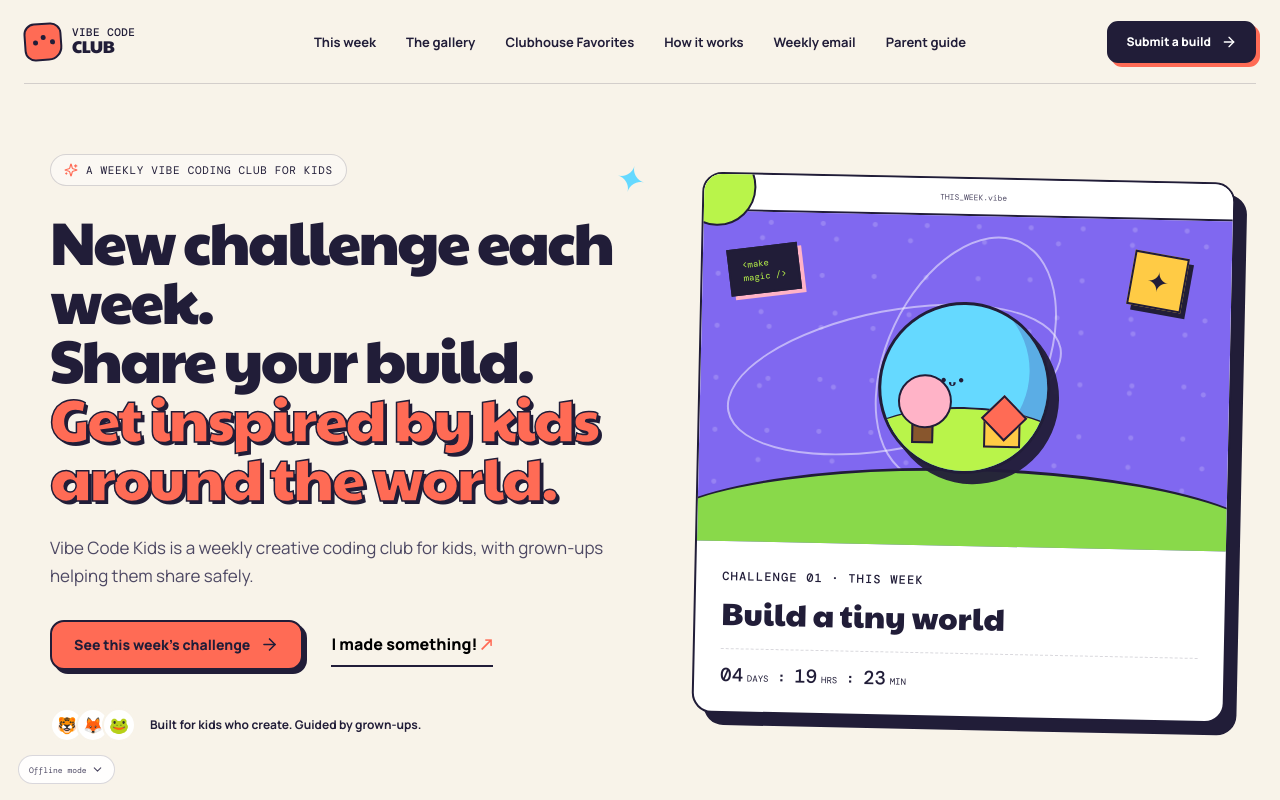
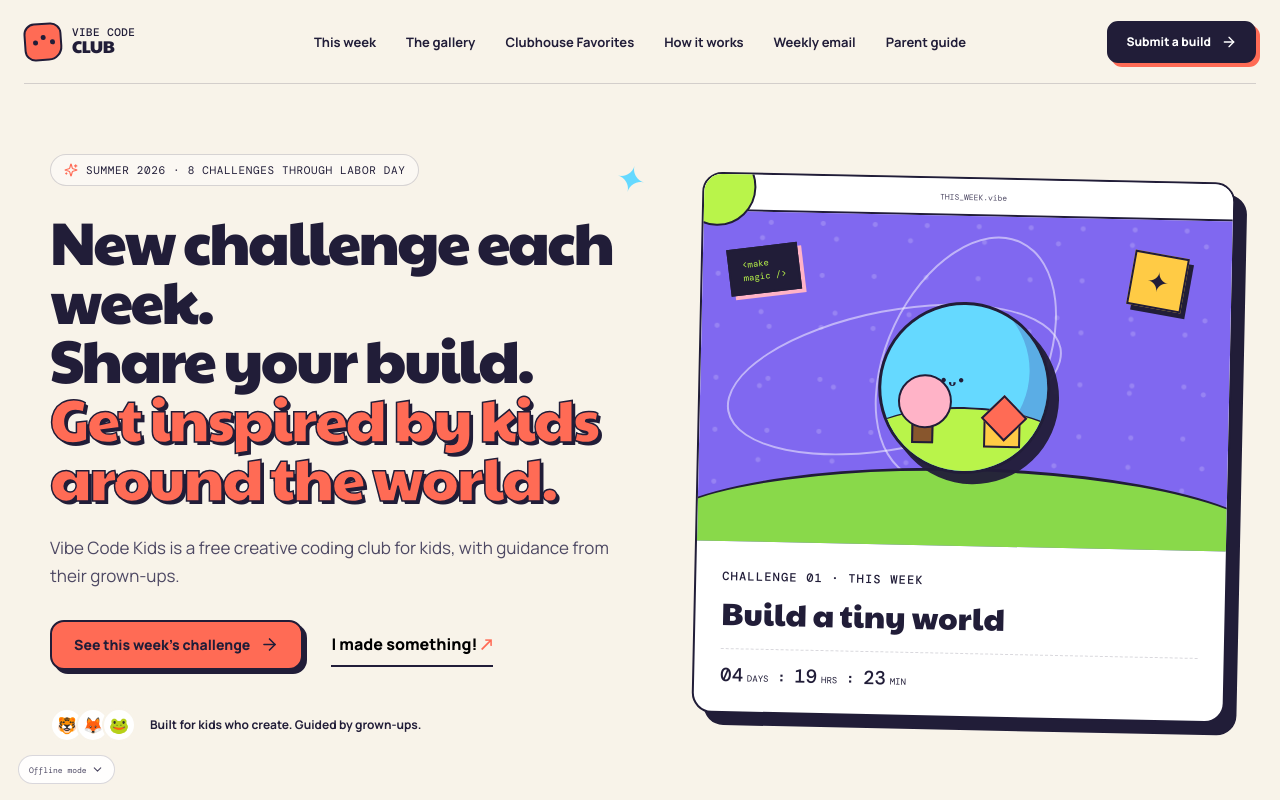
Before and after one commit to amyleesterling/kids-who-vibecode, a React (Vite) app: page / in a window 1280 px wide. Shown: the top 800 px of the page. Built offline with nearby package versions, Linux system fonts and the light colour scheme; no server answers.

Commit message:
Restore summer session banner

```diff
--- a/src/App.tsx
+++ b/src/App.tsx
@@ -390,9 +390,9 @@
       <main>
         <section className="hero page-shell">
           <div className="hero-copy">
-            <div className="eyebrow-pill"><Sparkles size={14} /> A weekly vibe coding club for kids</div>
+            <div className="eyebrow-pill"><Sparkles size={14} /> Summer 2026 · 8 challenges through Labor Day</div>
             <h1 className="hero-title-direct">New challenge each week.<br />Share your build.<br /><span>Get inspired by kids around the world.</span></h1>
-            <p className="hero-lede">Vibe Code Kids is a weekly creative coding club for kids, with grown-ups helping them share safely.</p>
+            <p className="hero-lede">Vibe Code Kids is a free creative coding club for kids, with guidance from their grown-ups.</p>
             <div className="hero-actions"><a className="button button-coral" href="#challenge">See this week’s challenge <ArrowRight size={19} /></a><button className="text-link" onClick={openSubmission}>I made something! <span>↗</span></button></div>
             <div className="trust-note"><span className="avatar-stack"><i>🐯</i><i>🦊</i><i>🐸</i></span><p><b>Built for kids who create. Guided by grown-ups.</b></p></div>
           </div>
```
